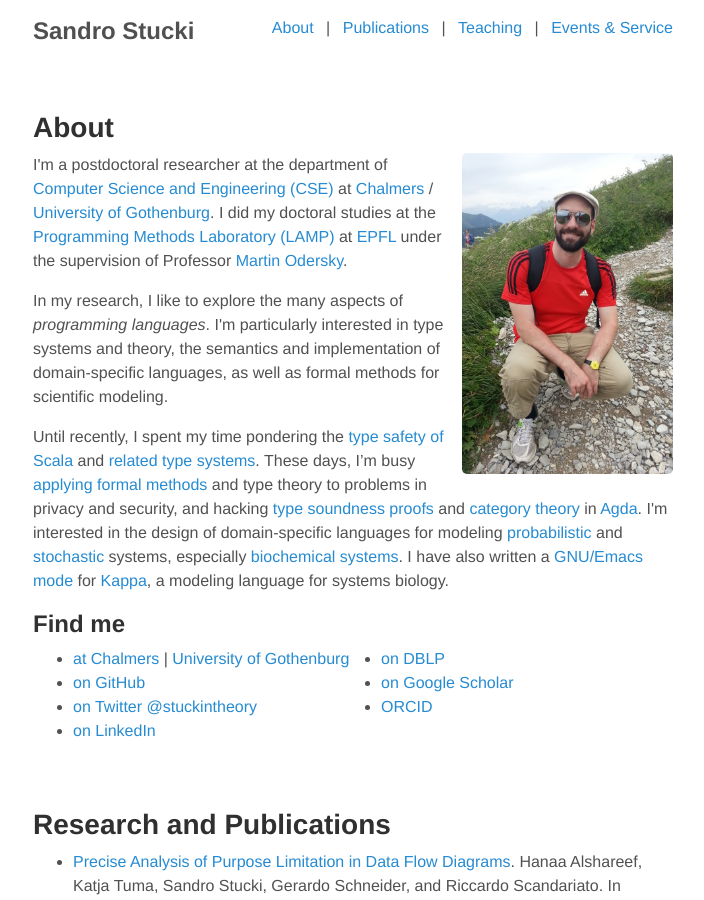
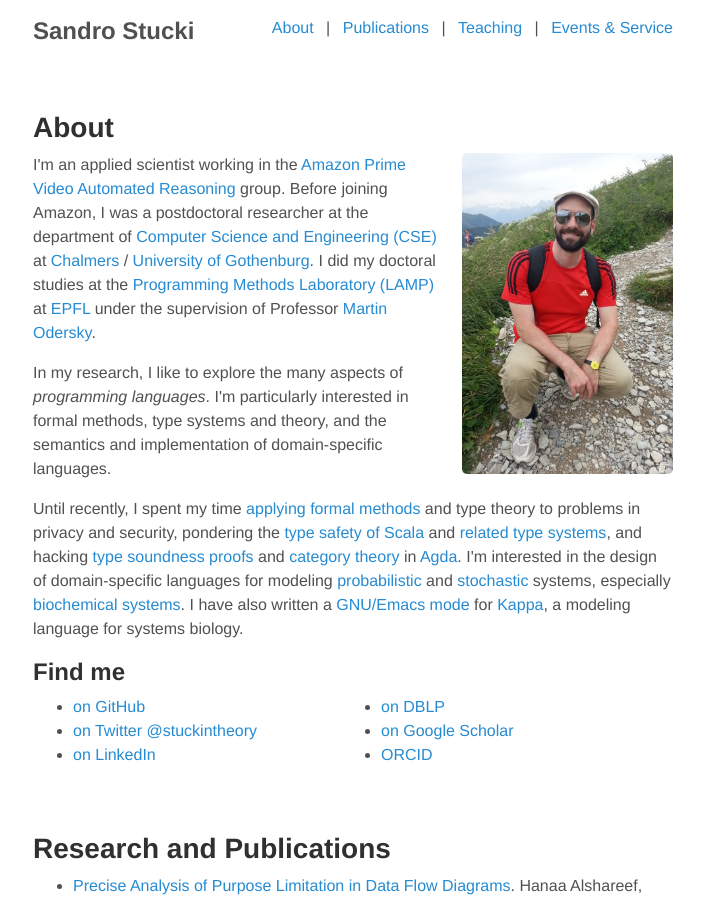
Before and after one commit to sstucki/sstucki.github.io, a Jekyll site: the page built from index.html, in a window 1280 px wide and 900 px high. Shown: the whole window, without its empty margins (287-991 px from the left). Built offline with Jekyll 4.4.1, drawn with Linux system fonts in a browser that asks for light colours.

Commit message:
[ index ] update job, contact details and research interests.

```diff
--- a/index.html
+++ b/index.html
@@ -8,17 +8,24 @@
 
   <img src="public/me.jpg" class="profile"/>
 
-  <p>I'm a postdoctoral researcher at the department
+  <p>I'm an applied scientist working
+  in the <a href="https://www.amazon.science/blog/how-automated-reasoning-improves-the-prime-video-experience">Amazon Prime Video Automated Reasoning</a> group.
+  Before joining Amazon, I was a postdoctoral researcher at the department
   of <a href="https://www.chalmers.se/cse/">Computer Science and Engineering (CSE)</a>
   at <a href="https://www.chalmers.se/">Chalmers</a>&nbsp;/ <a href="https://www.gu.se/">University of Gothenburg</a>.  I did my doctoral studies at the <a href="http://lamp.epfl.ch/"> Programming Methods Laboratory (LAMP)</a> at <a href="http://www.epfl.ch/">EPFL</a> under the supervision of Professor <a href="http://people.epfl.ch/martin.odersky">Martin Odersky</a>.</p>
 
   <p>In my research, I like to explore the many aspects of
-  <em>programming languages</em>.  I'm particularly interested in type
-  systems and theory, the semantics and implementation of
-  domain-specific languages, as well as formal methods for scientific
-  modeling.</p>
+  <em>programming languages</em>.  I'm particularly interested in
+  formal methods, type systems and theory, and
+  the semantics and implementation of domain-specific languages.
+  <!--, as well as formal methods for scientific modeling.-->
+  </p>
 
-  <p>Until recently, I spent my time pondering the <a href="http://scala-lang.org/blog/2016/02/03/essence-of-scala.html">type safety of Scala</a> and <a href="https://github.com/sstucki/f-omega-int-agda">related type systems</a>.  These days, I’m busy <a href="{% post_url pubs/2019-08-01-StuckiSSB19fm %}">applying formal methods</a> and type theory to problems in privacy and security, and hacking <a href="https://github.com/sstucki/pts-agda">type soundness proofs</a> and <a href="https://github.com/agda/agda-categories">category theory</a> in <a href="https://github.com/agda/agda">Agda</a>.
+  <p>Until recently, I spent my time
+  <a href="{% post_url pubs/2019-08-01-StuckiSSB19fm %}">applying formal methods</a> and type theory to problems in privacy and security,
+  pondering the <a href="http://scala-lang.org/blog/2016/02/03/essence-of-scala.html">type safety of Scala</a> and <a href="https://github.com/sstucki/f-omega-int-agda">related type systems</a>, and
+  hacking <a href="https://github.com/sstucki/pts-agda">type soundness proofs</a> and <a href="https://github.com/agda/agda-categories">category theory</a> in <a href="https://github.com/agda/agda">Agda</a>.
+  <!--These days, I’m busy working on program analysis tools for proving properties of TypeScript programs.-->
 
   I'm interested in the design of domain-specific languages for
   modeling <a href="https://github.com/sstucki/odds">probabilistic</a>
@@ -33,7 +40,8 @@
 
   <h2>Find me</h2>
   <ul class="contact">
-    <li><a href="https://www.chalmers.se/en/Staff/Pages/sandros.aspx" target="_blank">at Chalmers</a>&nbsp;| <a href="https://www.gu.se/om-universitetet/hitta-person/sandrostucki" target="_blank">University of Gothenburg</a></li>
+    <!--<li><a href="https://www.amazon.science/author/sandro-stucki">at Amazon</a></li>-->
+    <!--<li><a href="https://www.chalmers.se/en/Staff/Pages/sandros.aspx" target="_blank">at Chalmers</a>&nbsp;| <a href="https://www.gu.se/om-universitetet/hitta-person/sandrostucki" target="_blank">University of Gothenburg</a></li>-->
     <li><a href="https://github.com/sstucki" target="_blank">on GitHub</a></li>
     <li><a href="https://twitter.com/stuckintheory" target="_blank">on Twitter @stuckintheory</a></li>
     <li><a href="https://www.linkedin.com/in/sandro-stucki-8a3a9413" target="_blank">on LinkedIn</a></li>
```
